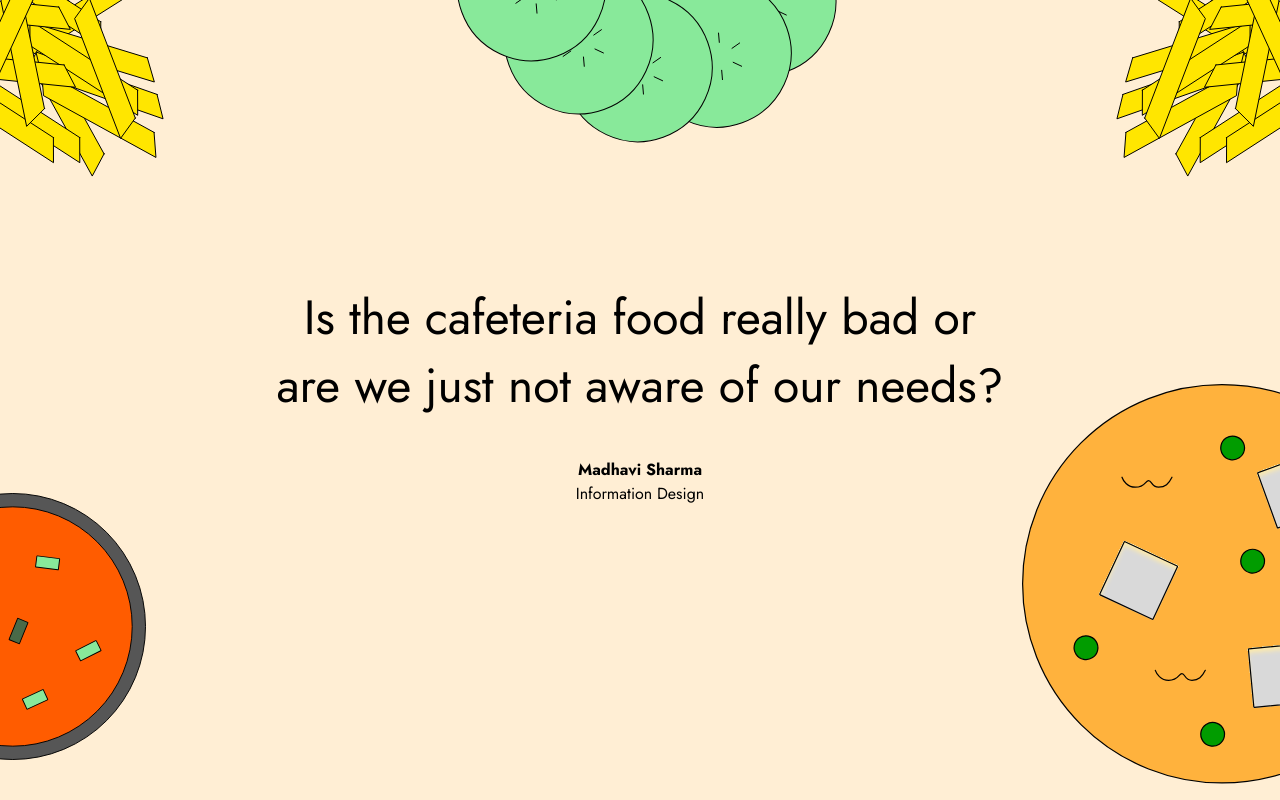
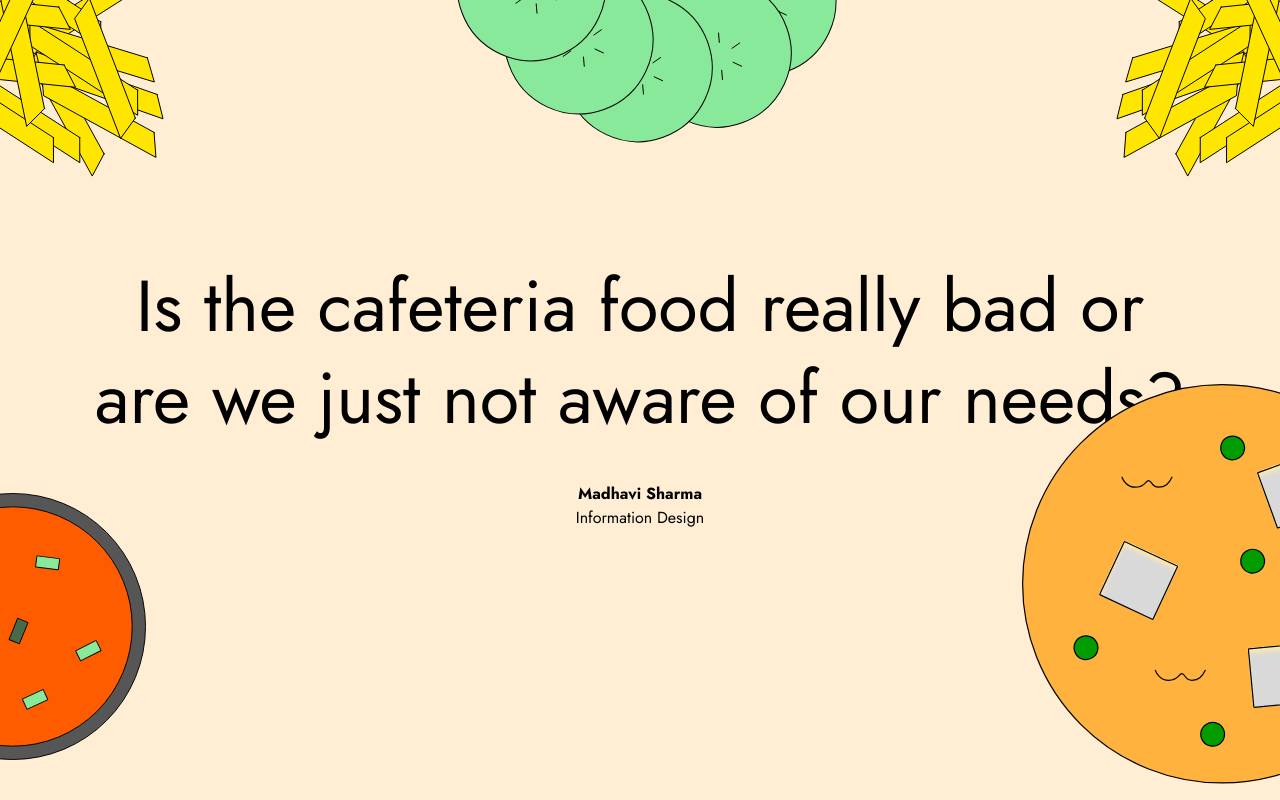
Before and after one commit to ch0psuey21/nid-mess, a website built with Vite: page index.html in a window 1280 px wide. Shown: the top 800 px of the page. Built offline with nearby package versions, Linux system fonts and the light colour scheme; a script that the page names is missing.

Commit message:
changed hero text size

```diff
--- a/index.html
+++ b/index.html
@@ -32,7 +32,7 @@
 
       <div class="flex items-center justify-center w-full">
         <div class="text-center">
-          <div class="text-3xl md:text-4xl lg:text-5xl mb-12">
+          <div class="text-3xl md:text-4xl lg:text-7xl mb-12">
             <div class="mb-5">Is the cafeteria food really bad or</div>
             <div>are we just not aware of our needs?</div>
           </div>
```
